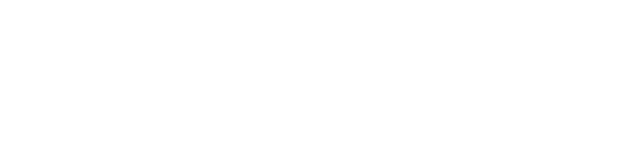
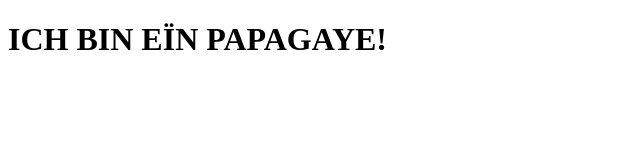
Before and after one commit to ArtGouaux/my-super-website, a plain HTML site: page index.html in a window 1280 px wide. Shown: the whole page, without its empty margins (0-640 px from the left). Drawn offline with Linux system fonts and the light colour scheme.

Commit message:
Ajout d'un titre

```diff
--- a/index.html
+++ b/index.html
@@ -2,9 +2,9 @@
 <html>
 <head>
   <meta charset="UTF-8">
-  <title>title</title>
+  <title>Ich bin eïn Berliner.</title>
 </head>
 <body>
-
+  <h1>ICH BIN EÏN PAPAGAYE!</h1>
 </body>
 </html>
```
